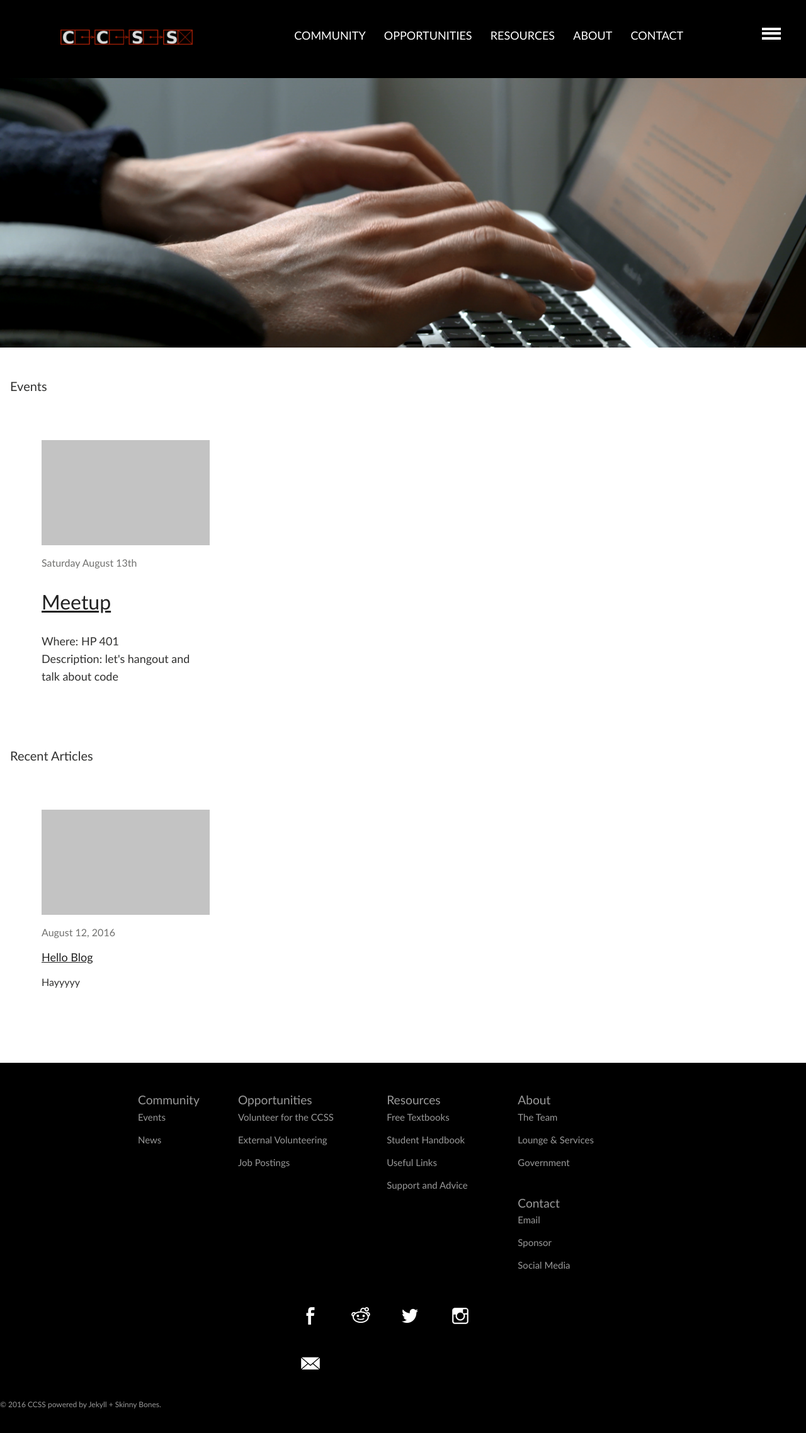
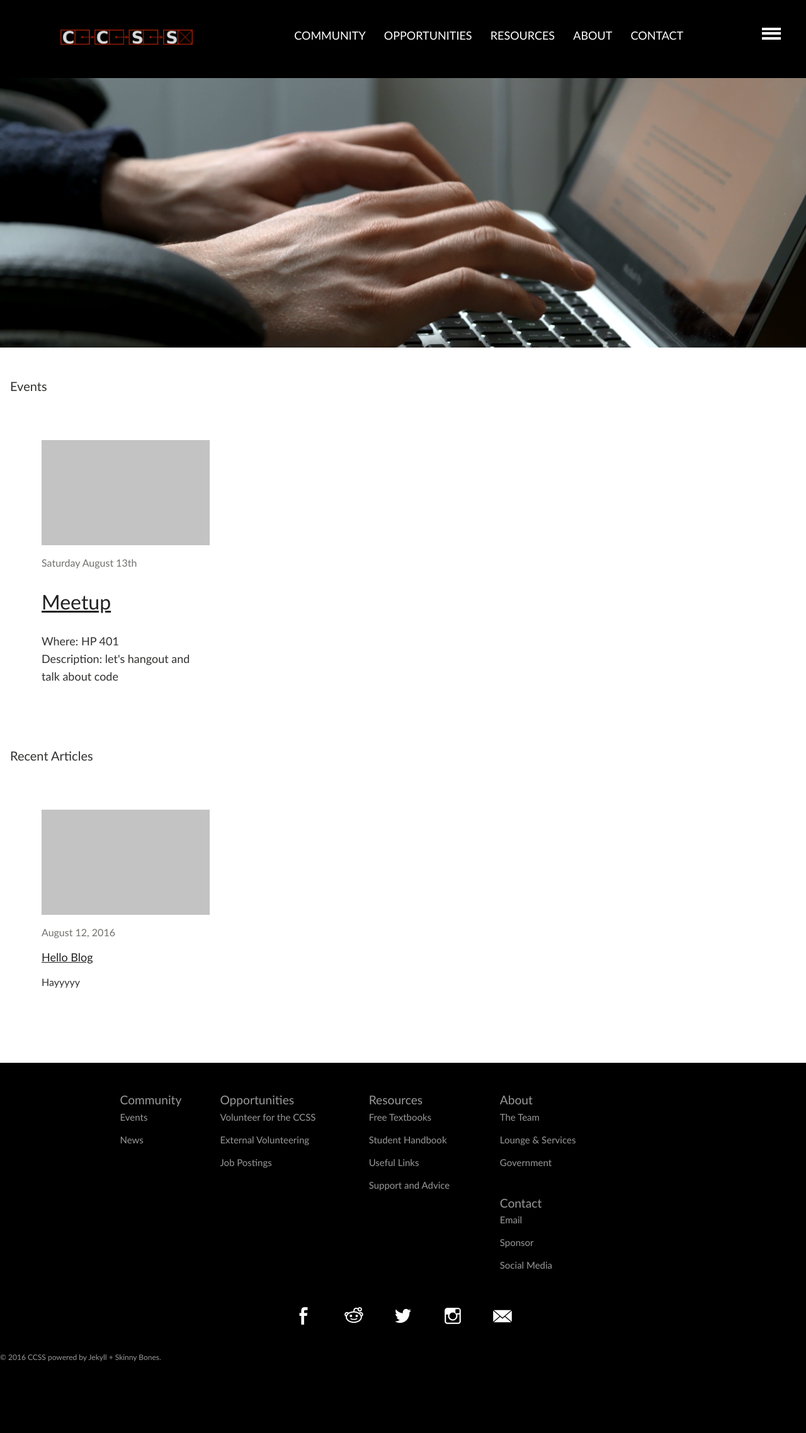
Before and after one commit to brittnylapierre/ccss_web, a Jekyll site: the page built from index.md, in a window 1280 px wide. Shown: the top 2276 px of the page at 63% size. Built offline with Jekyll 4.4.1, drawn with Linux system fonts in a browser that asks for light colours.

Commit message:
Updated _layout.scss

```diff
--- a/_sass/_layout.scss
+++ b/_sass/_layout.scss
@@ -424,14 +424,14 @@
 	width: 100vw;
     display: inline-block;
     .nav-links{
-    	width: 65.78vw;
+    	width: 899px;
         margin-top: 30px;
         li {
 			margin-right: 30px;
 		}
     }
     .social-media-links{
-    	width: 26.67vw;
+    	width: 365px;
     }
     ul{
         position: relative;
```
